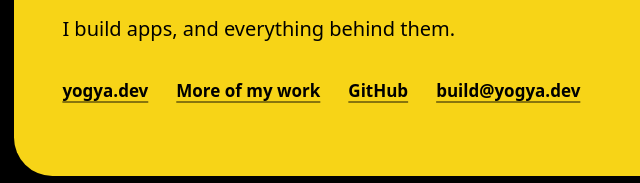
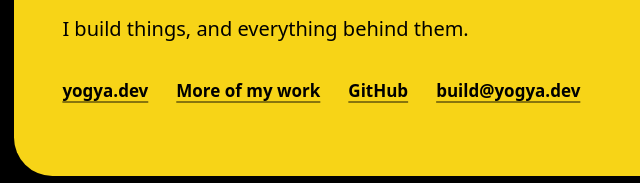
Before and after one commit to YogyaChugh/SnakeGame, a plain HTML site: page index.html in a window 1280 px wide. Shown: the part 3311-3494 px from the top of the page, 0-640 px from the left. Drawn offline with Linux system fonts and the light colour scheme; a web font is replaced by a local one.

Commit message:
Tagline: "I build things, and everything behind them."
Co-Authored-By: Claude Opus 5.5 <noreply@anthropic.com>

```diff
--- a/index.html
+++ b/index.html
@@ -156,7 +156,7 @@
   <section class="block ending" aria-labelledby="end-t">
     <div class="wrap">
       <h2 class="end-line" id="end-t">Made by Yogya Chugh.</h2>
-      <p class="end-sub">I build apps, and everything behind them.</p>
+      <p class="end-sub">I build things, and everything behind them.</p>
       <ul class="elsewhere">
         <li><a href="https://yogya.dev/">yogya.dev</a></li>
         <li><a href="https://yogya.dev/#work">More of my work</a></li>
```
